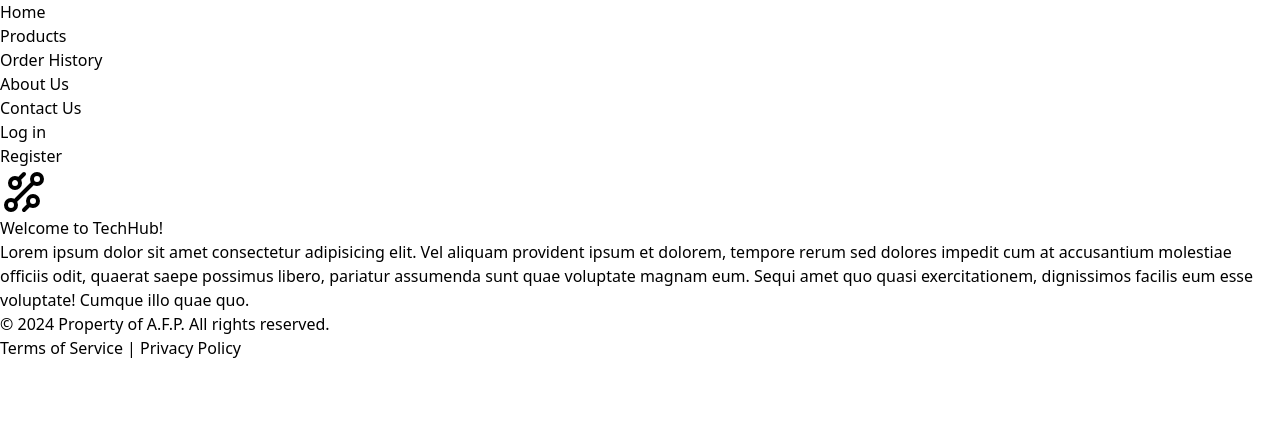
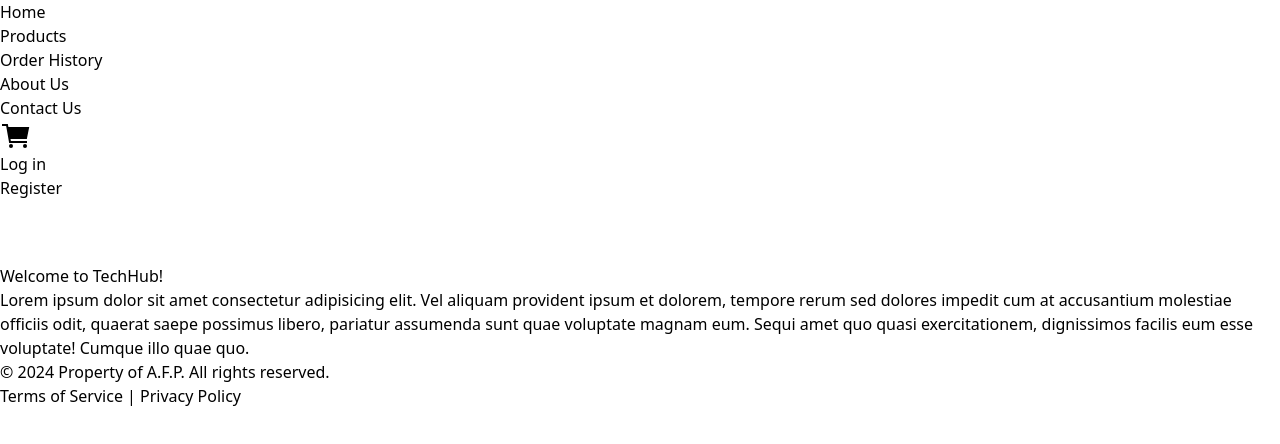
Before and after one commit to ArashFP/JS2-Assignment, a React (Vite) app: page / in a window 1280 px wide. Shown: the top 444 px of the page. Built offline with nearby package versions, Linux system fonts and the light colour scheme.

Commit message:
adds shopping cart icon

```diff
--- a/src/app/private/History.jsx
+++ b/src/app/private/History.jsx
@@ -1,3 +1,5 @@
+
+
 function History () {
   return (
     <div>Account History</div>
--- a/src/app/private/PrivateLayout.jsx
+++ b/src/app/private/PrivateLayout.jsx
@@ -3,6 +3,7 @@
 import Footer from "../../components/Footer"
 import { useAuth } from "../../contexts/AuthContext"
 import { useEffect } from "react"
+
 
 function PrivateLayout() {
 
--- a/src/components/Navbar.jsx
+++ b/src/components/Navbar.jsx
@@ -1,5 +1,6 @@
 import { Link, NavLink } from "react-router-dom";
 import { GrTechnology } from "react-icons/gr";
+import { IoCartSharp } from "react-icons/io5";
 
 const Navbar = () => {
   return (
@@ -13,12 +14,13 @@
           <li><NavLink className="text-white [&.active]:underline" to="/contact">Contact Us</NavLink></li>
         </div>
         <div className="flex gap-5">
-          <li className="place-self-end px-5 bg-blue-800 mx-5 text-white rounded-lg"><Link to="/auth/login">Log in</Link></li>
-          <li className="place-self-end px-5 bg-blue-800 mx-2 text-white rounded-lg"><Link to="/auth/register">Register</Link></li>
+          <IoCartSharp className="flex cursor-pointer" size="2em" />
+          <li className="place-self-end px-5 bg-blue-800 ml-2 text-white rounded-lg"><Link to="/auth/login">Log in</Link></li>
+          <li className="place-self-end px-5 bg-blue-800 mr-2 text-white rounded-lg"><Link to="/auth/register">Register</Link></li>
         </div>
       </ul>
       <div className="absolute left-1/2 transform -translate-x-1/2 top-1/2 -translate-y-1/2">
-        <GrTechnology className="" size="3em"/>
+        <GrTechnology size="4em" color="white"/>
       </div>
     </div>
   )
```
